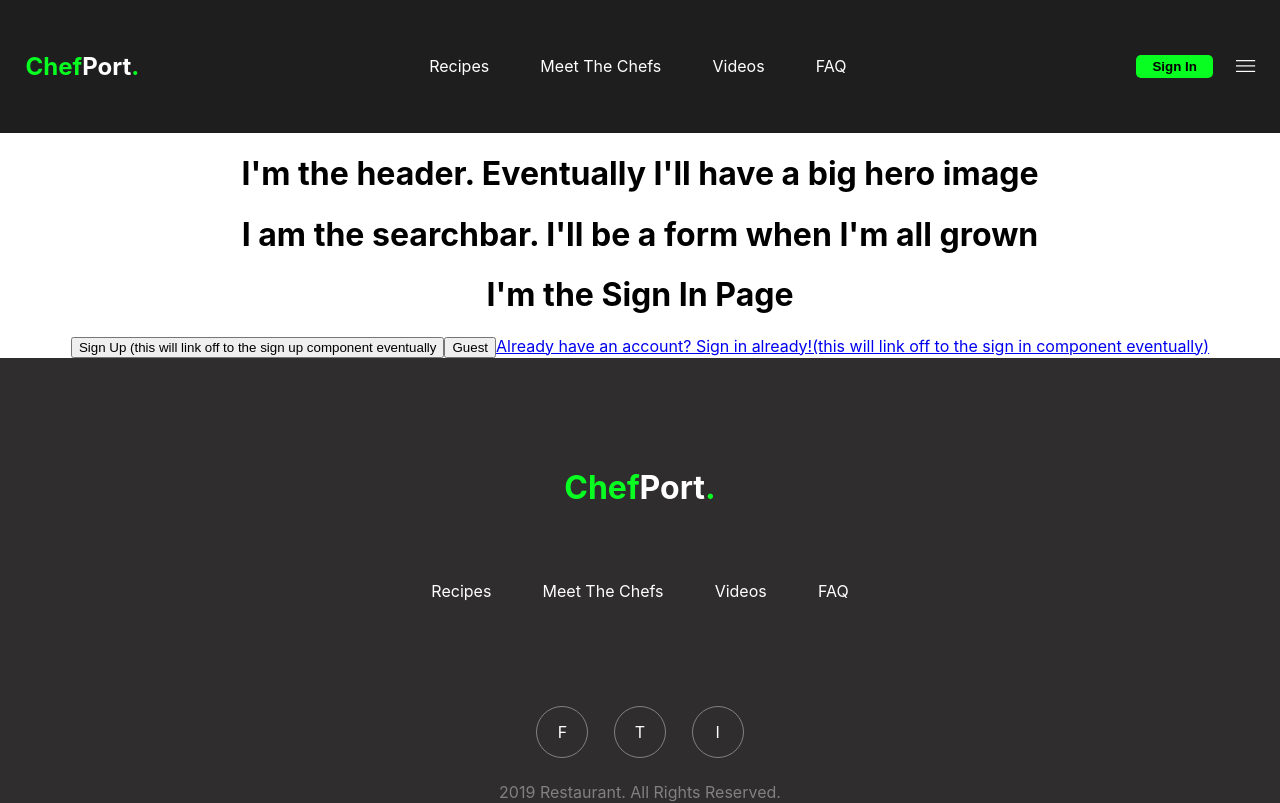
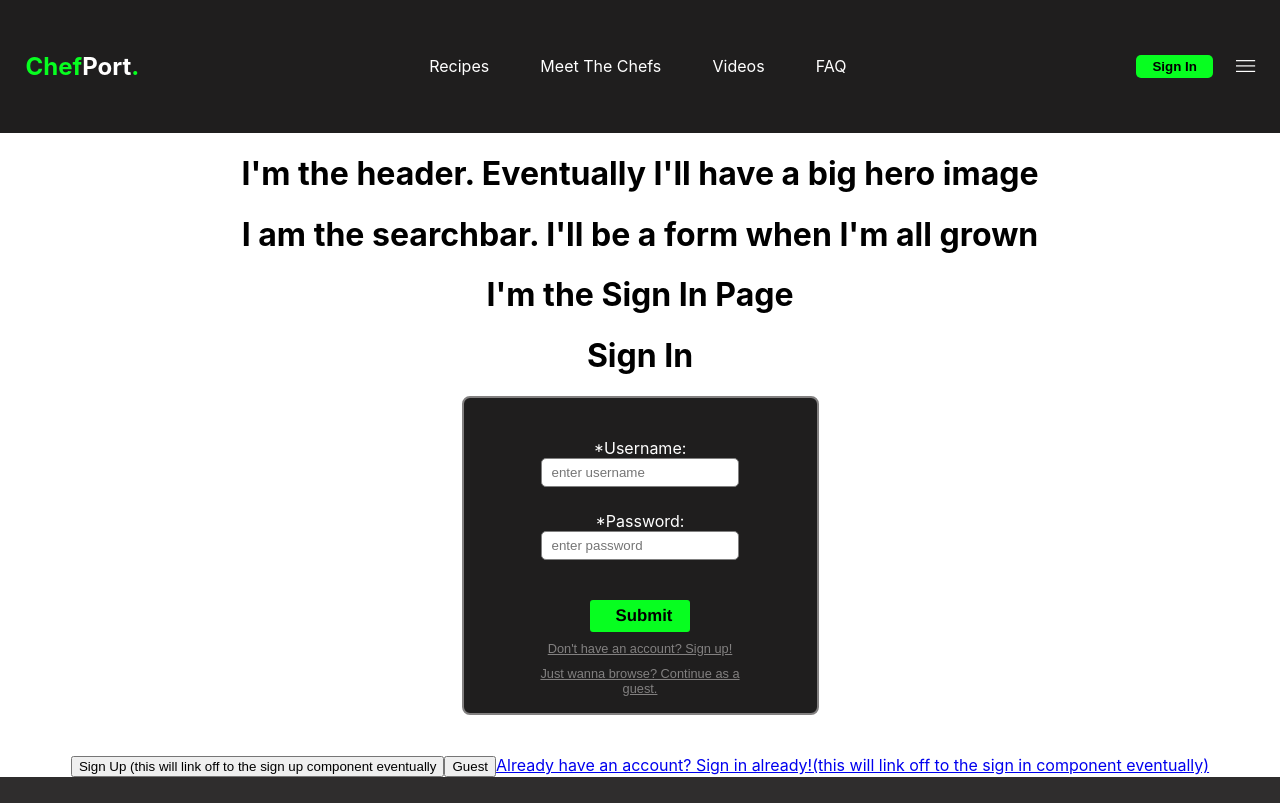
Before and after one commit to stackBlock/Chef-Portfolio-8-React-App, a React (Create React App) app in the folder chef-portfolio-app/: page /sign-in in a window 1280 px wide. Shown: the top 803 px of the page. Built offline with nearby package versions, Linux system fonts and the light colour scheme.

Commit message:
completed sign in form, 'don't have an account' button is not active, 'just wanna browse?' button links back to homepage

```diff
--- a/chef-portfolio-app/src/components/SignIn.js
+++ b/chef-portfolio-app/src/components/SignIn.js
@@ -1,12 +1,8 @@
 import React, {useState} from "react";
-import NavBar from "../universal/NavBar";
-import Header from "../components/Header";
 import { Link } from "react-router-dom";
 import {Formik, Form, Field} from 'formik';
 import * as Yup from 'yup';
 import axios from 'axios';
-import SearchBar from "../universal/SearchBar";
-import Footer from "../universal/Footer";
 
 
 
@@ -15,11 +11,7 @@ const userSchema = Yup.object().shape({
   password: Yup.string().required().min(3)
 });
 
-function SignInPage(props) {
-  const routeToHomepage = () => {
-    props.history.push("/");
-  };
-
+function SignIn(props) {
   const routeToNewProfile = () => {
     props.history.push("/new-profile");
   };
@@ -28,9 +20,6 @@ function SignInPage(props) {
 
   return (
     <>
-      <NavBar />
-      <Header />
-      <SearchBar />
       <h1>Sign In</h1>
 
       <Formik
@@ -58,7 +47,7 @@ function SignInPage(props) {
             return(
               <Form className="formContainer">
                 <label>
-                  *Usernameame:
+                  *Username:
                   <Field
                     className="input inputName"
                     name="username"
@@ -91,23 +80,13 @@ function SignInPage(props) {
 
                 <button className="signUpSwitch">Don't have an account? Sign up!</button>
 
-                <button className="guestSignIn" onClick={routeToHomepage}>Just wanna browse? Continue as a guest.</button>
+                <Link to="/"><button className="guestSignIn">Just wanna browse? Continue as a guest.</button></Link>
               </Form>
             )
           }}
         />
-      <h1>I'm the Sign In Page</h1>
-      <button onClick={routeToNewProfile}>
-        Sign Up (this will link off to the sign up component eventually
-      </button>
-      <button onClick={routeToHomepage}>Guest</button>
-      <Link to="">
-        Already have an account? Sign in already!(this will link off to the sign
-        in component eventually)
-      </Link>
-      <Footer />
     </>
   );
 }
 
-export default SignInPage;
+export default SignIn;
--- a/chef-portfolio-app/src/pages/SignInPage.js
+++ b/chef-portfolio-app/src/pages/SignInPage.js
@@ -10,6 +10,7 @@ import NavBar from "../universal/NavBar";
 import Header from "../components/Header";
 import { Link } from "react-router-dom";
 import SearchBar from "../universal/SearchBar";
+import SignIn from '../components/SignIn'
 import Footer from "../universal/Footer";
 
 function SignInPage(props) {
@@ -27,6 +28,7 @@ function SignInPage(props) {
       <Header />
       <SearchBar />
       <h1>I'm the Sign In Page</h1>
+      <SignIn />
       <button onClick={routeToNewProfile}>
         Sign Up (this will link off to the sign up component eventually
       </button>
```
